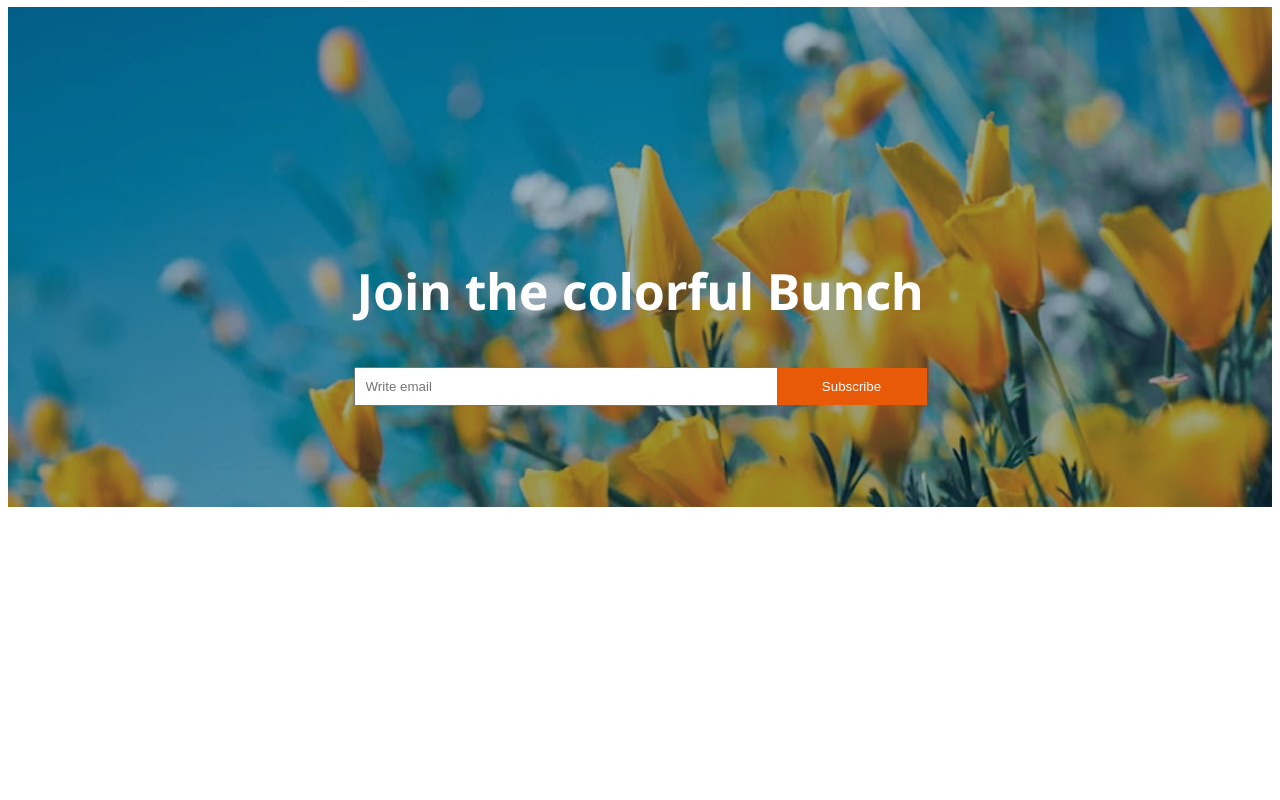
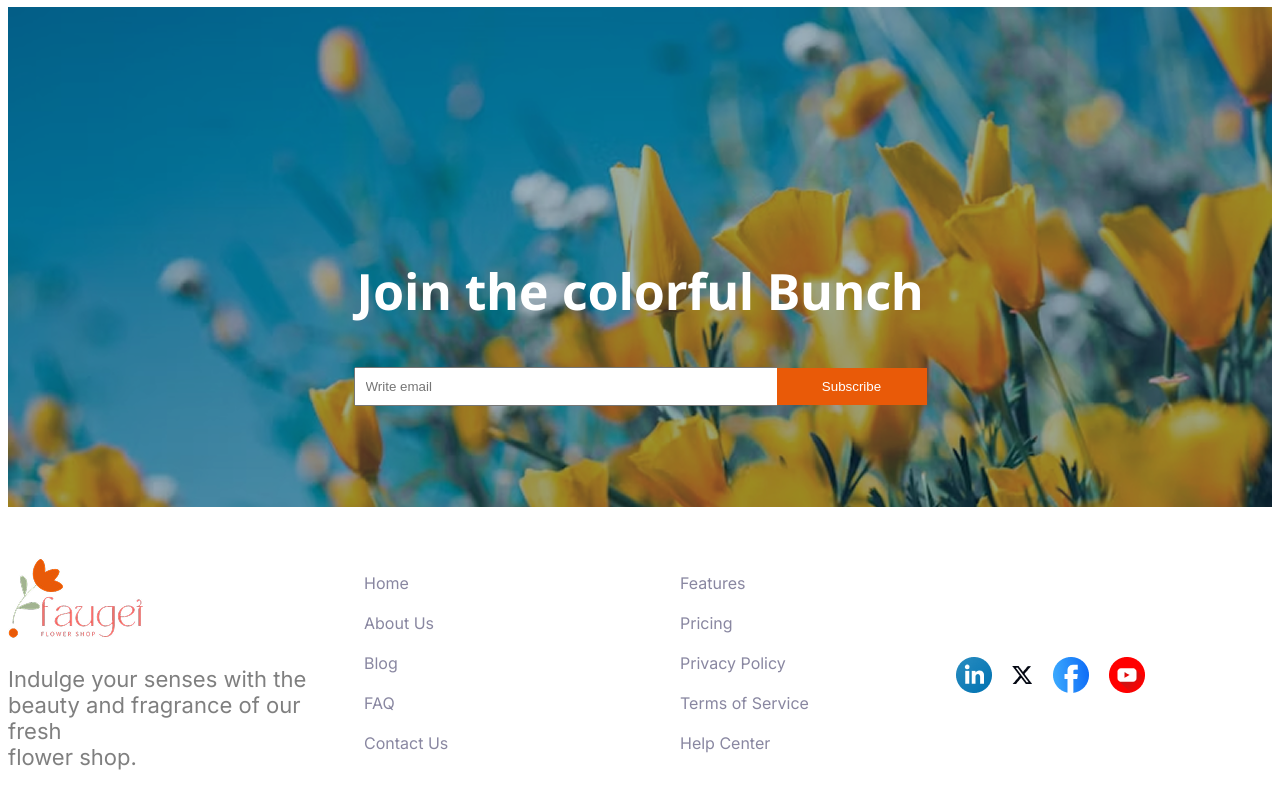
Before and after one commit to giash459/fresh-flowers, a plain HTML site: page index.html in a window 1280 px wide. Shown: the part 3760-4560 px from the top of the page. Before the commit the page ends 4275 px from the top, so only its background shows below. Drawn offline with Linux system fonts and the light colour scheme.

Commit message:
added footer section

```diff
--- a/index.html
+++ b/index.html
@@ -10,6 +10,7 @@
 </head>
 
 <body>
+    <!-- https://github.com/giash459/fresh-flowers/settings/pages -->
     <header>
         <div class="navbar">
             <div class="first-content display-flex">
@@ -164,7 +165,40 @@
             </div>
         </section>
     </main>
-    <footer></footer>
+    <footer class="section footer">
+        <div class="footer-container">
+            <div>
+                <img src="assets/logo.png" alt="">
+                <p class="description inter-font">Indulge your senses with the <br> beauty and fragrance of our fresh
+                    <br> flower shop.
+                </p>
+            </div>
+            <div>
+                <ul class="">
+                    <li class="nav-item anchor"><a href="" class="nav-link inter-font">Home</a></li>
+                    <li class="nav-item anchor"><a href="" class="nav-link inter-font">About Us</a></li>
+                    <li class="nav-item anchor"><a href="" class="nav-link inter-font">Blog</a></li>
+                    <li class="nav-item anchor"><a href="" class="nav-link inter-font">FAQ</a></li>
+                    <li class="nav-item anchor"><a href="" class="nav-link inter-font">Contact Us</a></li>
+                </ul>
+            </div>
+            <div>
+                <ul class="">
+                    <li class="nav-item anchor"><a href="" class="nav-link inter-font">Features</a></li>
+                    <li class="nav-item anchor"><a href="" class="nav-link inter-font">Pricing</a></li>
+                    <li class="nav-item anchor"><a href="" class="nav-link inter-font">Privacy Policy</a></li>
+                    <li class="nav-item anchor"><a href="" class="nav-link inter-font">Terms of Service</a></li>
+                    <li class="nav-item anchor"><a href="" class="nav-link inter-font">Help Center</a></li>
+                </ul>
+            </div>
+            <div class="logo-container">
+                <img class="logo" src="assets/icon-linkedin.png" alt="">
+                <img class="logo" src="assets/icon-twitter.png" alt="">
+                <img class="logo" src="assets/icon-facebook.png" alt="">
+                <img class="logo" src="assets/icon-youtube.png" alt="">
+            </div>
+        </div>
+    </footer>
 </body>
 
 </html>
--- a/styles/style.css
+++ b/styles/style.css
@@ -254,6 +254,25 @@
     padding: 11px;
 }
 
+.footer {
+    margin-top: 50px;
+}
+
+.footer-container {
+    display: grid;
+    grid-template-columns: repeat(4, 1fr);
+}
+.anchor{
+    margin-bottom: 20px;
+}
+.logo-container{
+    display: flex;
+    align-items: center;
+    justify-items: center;
+}
+.logo{
+    margin-right: 20px;
+}
 /* responsive for mobile device */
 @media screen and (max-width: 576px) {
     .navbar {
@@ -324,7 +343,12 @@
     .input-btn {
         width: 80px;
     }
+
     .join-title {
-    padding-top: 100px;
+        padding-top: 100px;
+    }
+
+    .footer-container {
+        grid-template-columns: repeat(1, 1fr);
+    }
 }
-}
```
